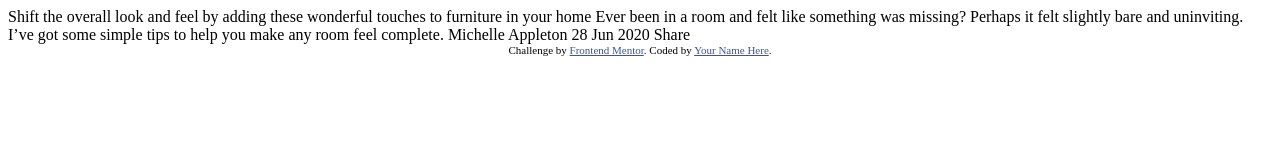
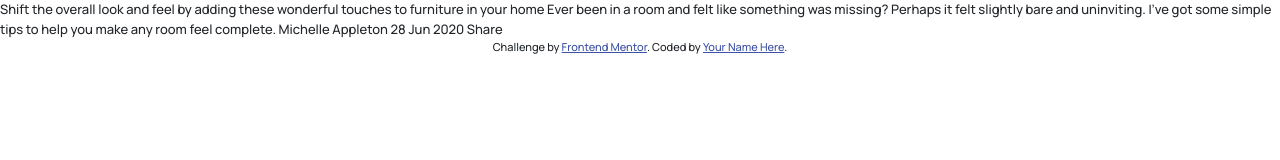
Before and after one commit to ralvarezrenzo/article-component, a plain HTML site: page index.html in a window 1280 px wide. Drawn offline with nearby package versions, Linux system fonts and the light colour scheme.

Commit message:
add bootstrap variables y iconos redes

```diff
--- a/index.html
+++ b/index.html
@@ -7,8 +7,9 @@
   <link rel="icon" type="image/png" sizes="32x32" href="./images/favicon-32x32.png">
 
   <title>Frontend Mentor | Article preview component</title>
+  <!-- Feel free to remove these styles or customise in your own stylesheet 👍 -->
+  <link href="https://cdn.jsdelivr.net/npm/bootstrap@5.0.2/dist/css/bootstrap.min.css" rel="stylesheet" integrity="sha384-EVSTQN3/azprG1Anm3QDgpJLIm9Nao0Yz1ztcQTwFspd3yD65VohhpuuCOmLASjC" crossorigin="anonymous">
   <link rel="stylesheet" href="public/css/custom.css">
-  <!-- Feel free to remove these styles or customise in your own stylesheet 👍 -->
   <style>
     .attribution { font-size: 11px; text-align: center; }
     .attribution a { color: hsl(228, 45%, 44%); }
@@ -27,7 +28,9 @@
   28 Jun 2020
 
   Share
-
+  <i class="fa-brands fa-square-facebook"></i>
+  <i class="fa-brands fa-twitter"></i>
+  <i class="fa-brands fa-pinterest"></i>
   <div class="attribution">
     Challenge by <a href="https://www.frontendmentor.io?ref=challenge" target="_blank">Frontend Mentor</a>.
     Coded by <a href="#">Your Name Here</a>.
--- a/scss/custom.scss
+++ b/scss/custom.scss
@@ -0,0 +1,11 @@
+@import url('https://fonts.googleapis.com/css2?family=Anton&family=Manrope:wght@500;700&display=swap');
+$very-dark-grayish-blue: hsl(217, 19%, 35%);
+$desaturated-dark-blue: hsl(214, 17%, 51%);
+$grayish-blue: hsl(212, 23%, 69%);
+$light-grayish-blue: hsl(210, 46%, 95%);
+$manrope : 'Manrope', sans-serif;
+
+body{
+    font-family: $manrope;
+    font-size: 13px;
+}
```
Also changed, not shown: public/css/custom.css, 1 other file.
